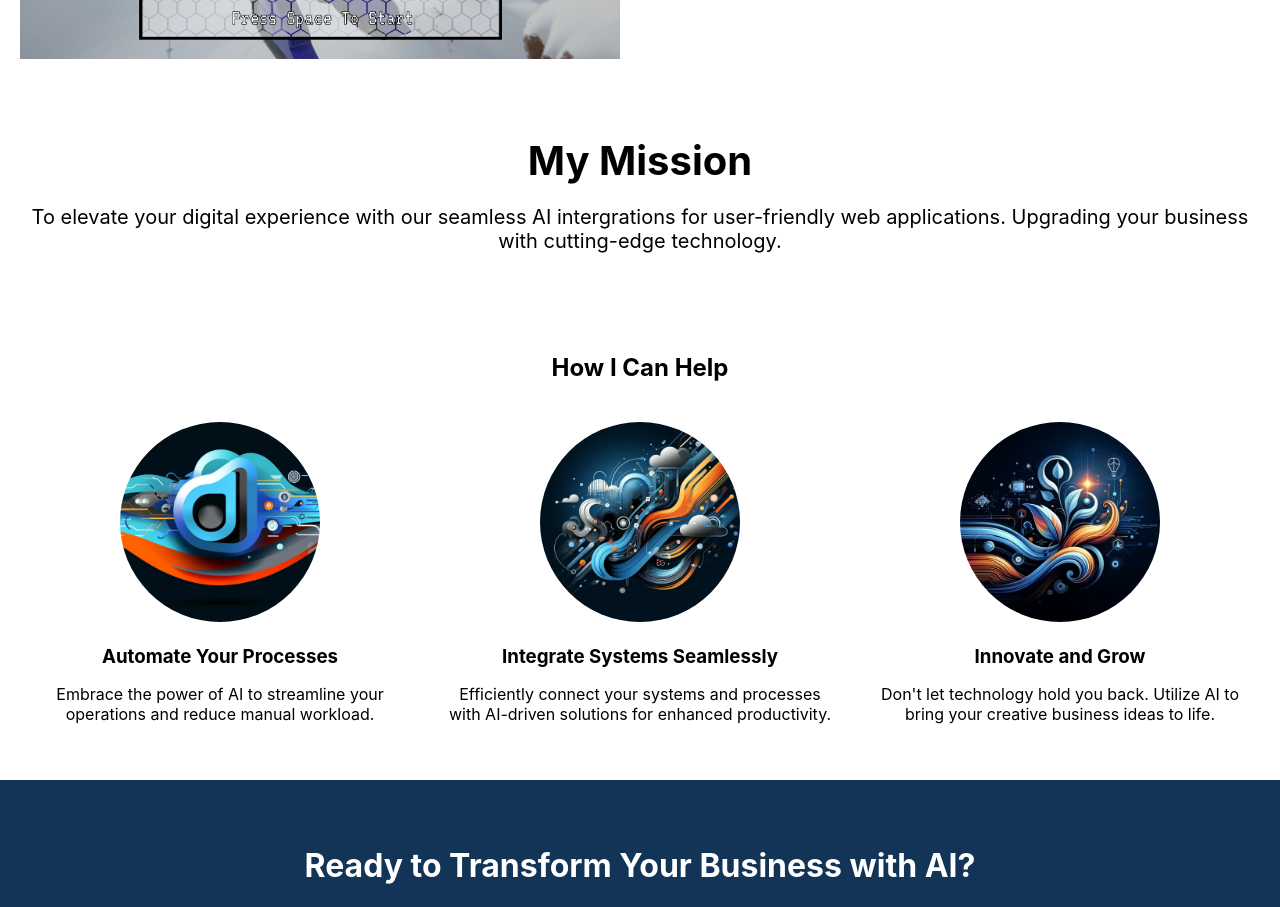
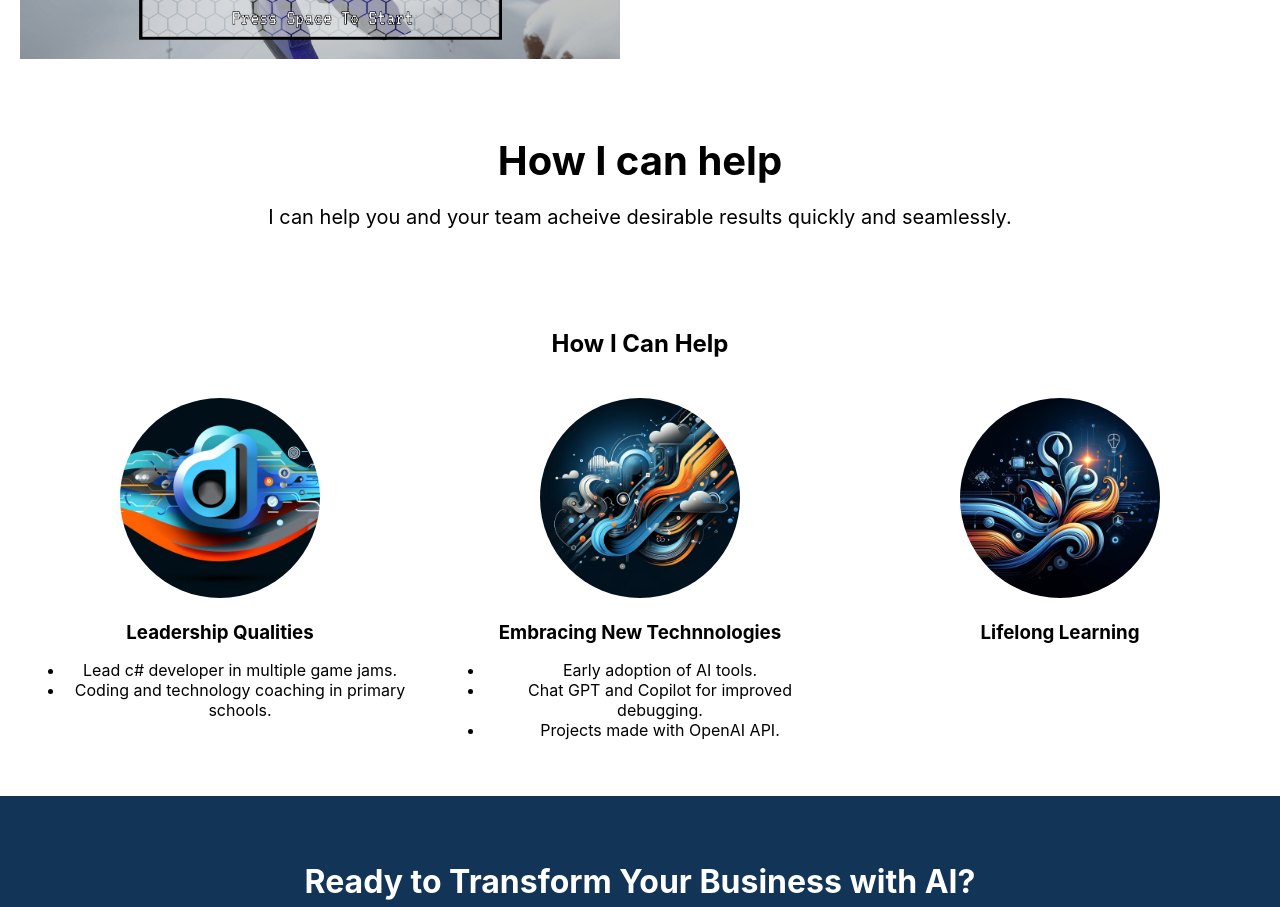
Before and after one commit to KnightIdeas/ki-portfolio-website, a React (Create React App) app: page / in a window 1280 px wide. Shown: the part 1040-1947 px from the top of the page. Built offline with nearby package versions, Linux system fonts and the light colour scheme.

Commit message:
Mission statement and Services update
Updated the text for the mission statement and services.
I need to change the css and then also get some tech stack icons.

```diff
--- a/src/components/MissionStatement.js
+++ b/src/components/MissionStatement.js
@@ -5,10 +5,10 @@ function MissionStatement () {
     return (
         <section className='mission-statement'>
         <h2>
-        My Mission
+        How I can help
         </h2>
         <p>
-       To elevate your digital experience with our seamless AI intergrations for user-friendly web applications. Upgrading your business with cutting-edge technology.
+        I can help you and your team acheive desirable results quickly and seamlessly.
         </p>
         </section>
     );
--- a/src/components/Services.js
+++ b/src/components/Services.js
@@ -3,6 +3,7 @@ import './Services.css';
 import image1Src from '../assets/images/ServiceItem-Image-A1.webp';
 import image2Src from '../assets/images/ServiceItem-Image-A2.webp';
 import image3Src from '../assets/images/ServiceItem-Image-A3.webp';
+// Add in tech icons here.
 
 function Services() {
     return (
@@ -11,18 +12,35 @@ function Services() {
             <div className='service-list'>
                 <div className='service-item'>
                     <img src={image1Src} alt="Service description" />
-                    <h3>Automate Your Processes</h3>
-                    <p>Embrace the power of AI to streamline your operations and reduce manual workload.</p>
+                    <h3>Leadership Qualities</h3>
+                    <ul>
+                        <li>
+                            Lead c# developer in multiple game jams.
+                        </li>
+                        <li>
+                            Coding and technology coaching in primary schools.
+                        </li>
+                    </ul>
                 </div>
                 <div className='service-item'>
                     <img src={image2Src} alt="Service description" />
-                    <h3>Integrate Systems Seamlessly</h3>
-                    <p>Efficiently connect your systems and processes with AI-driven solutions for enhanced productivity.</p>
+                    <h3>Embracing New Technnologies</h3>
+                    <ul>
+                        <li>
+                            Early adoption of AI tools.
+                        </li>
+                        <li>
+                            Chat GPT and Copilot for improved debugging.
+                        </li>
+                        <li>
+                            Projects made with OpenAI API.
+                        </li>
+                    </ul>
                 </div>
                 <div className='service-item'>
                     <img src={image3Src} alt="Service description" />
-                    <h3>Innovate and Grow</h3>
-                    <p>Don't let technology hold you back. Utilize AI to bring your creative business ideas to life.</p>
+                    <h3>Lifelong Learning</h3>
+                    {/* Display tech icons here*/}
                 </div>
             </div>
         </section>
```
